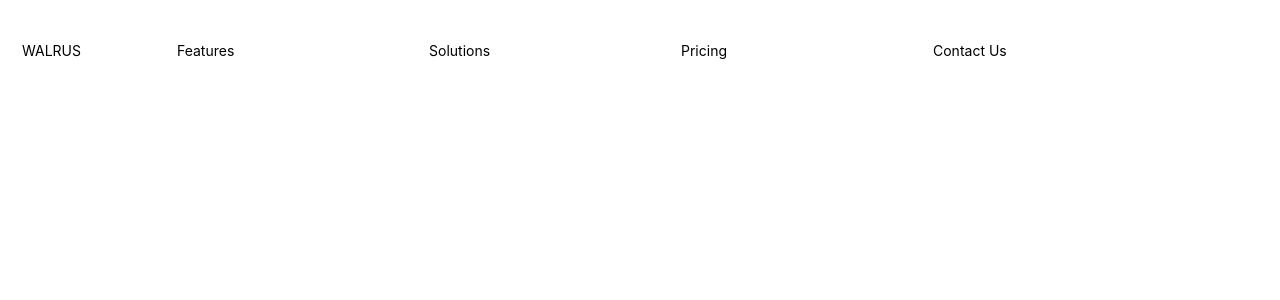
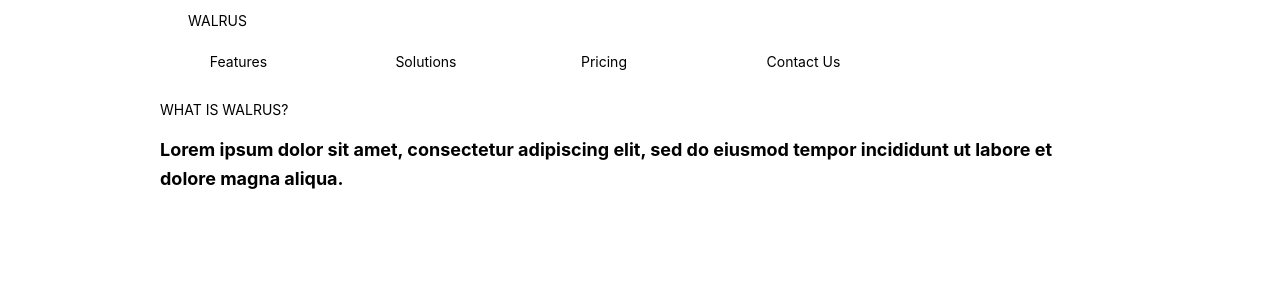
Before and after one commit to paaaarv/walrus, a Next.js app: page / in a window 1280 px wide. Shown: the top 300 px of the page. Built offline with nearby package versions, Linux system fonts and the light colour scheme.

Commit message:
about container

```diff
--- /dev/null
+++ b/components/about.js
@@ -0,0 +1,15 @@
+import { Container, Text, Stack } from '@mantine/core';
+
+
+export default function About(){
+
+    return(
+        <Container p={0} style={{ height: '70vh' }}>
+            <Stack pr={50} h={100} align="flex-start" justify="flex-start" gap="md">
+                <Text tt="uppercase" size="sm" fw={400}> What is Walrus?</Text>
+                <Text fw={700} size = "lg">Lorem ipsum dolor sit amet, consectetur adipiscing elit, sed do eiusmod tempor incididunt ut labore et dolore magna aliqua.</Text>
+            </Stack>
+        </Container>
+    )
+
+}
--- a/components/navigation.js
+++ b/components/navigation.js
@@ -4,7 +4,7 @@ import { NavLink, Container, Flex, Group } from '@mantine/core';
 export default function Navigation(){
 
     return(
-        <Flex p={10} h={100}>
+        <Container h={100}>
             <NavLink maw={100} label="WALRUS"/>
             <Flex w="80%" ml={4}>
                 <NavLink m="auto" maw={150} label="Features"/>
@@ -12,6 +12,6 @@ export default function Navigation(){
                 <NavLink m="auto"  maw={150} label="Pricing"/>
                 <NavLink m="auto" maw={150} label="Contact Us"/>
             </Flex>
-        </Flex>
+        </Container>
     )
 }
--- /dev/null
+++ b/pages/_app.js
@@ -0,0 +1,18 @@
+"use strict";
+Object.defineProperty(exports, "__esModule", { value: true });
+require("@mantine/core/styles.css");
+var head_1 = require("next/head");
+var core_1 = require("@mantine/core");
+var theme_1 = require("../theme");
+function App(_a) {
+    var Component = _a.Component, pageProps = _a.pageProps;
+    return (<core_1.MantineProvider theme={theme_1.theme}>
+      <head_1.default>
+        <title>Mantine Template</title>
+        <meta name="viewport" content="minimum-scale=1, initial-scale=1, width=device-width, user-scalable=no"/>
+        <link rel="shortcut icon" href="/favicon.svg"/>
+      </head_1.default>
+      <Component {...pageProps}/>
+    </core_1.MantineProvider>);
+}
+exports.default = App;
--- a/pages/index.html
+++ b/pages/index.html
@@ -47,7 +47,7 @@
     </div>
     <p id="load">Firebase SDK Loading&hellip;</p>
 
-    <script src="_app.js"></script>
+    <script src="./_app.js"></script>
     <script>
       document.addEventListener('DOMContentLoaded', function() {
         const loadEl = document.querySelector('#load');
--- a/pages/index.tsx
+++ b/pages/index.tsx
@@ -1,8 +1,12 @@
 import { Button, Group } from "@mantine/core";
 import Navigation from '../components/Navigation';
+import About from '../components/About';
 
 export default function IndexPage() {
   return (
+    <div>
       <Navigation/>
+      <About/>
+    </div>
   );
 }
--- /dev/null
+++ b/theme.js
@@ -0,0 +1,7 @@
+"use strict";
+Object.defineProperty(exports, "__esModule", { value: true });
+exports.theme = void 0;
+var core_1 = require("@mantine/core");
+exports.theme = (0, core_1.createTheme)({
+/* Put your mantine theme override here */
+});
--- a/tsconfig.json
+++ b/tsconfig.json
@@ -15,6 +15,6 @@
     "jsx": "preserve",
     "incremental": true
   },
-  "include": ["next-env.d.ts", "**/*.ts", "**/*.tsx"],
+  "include": ["next-env.d.ts", "**/*.ts", "**/*.tsx", "pages/_app.js"],
   "exclude": ["node_modules"]
 }
```
